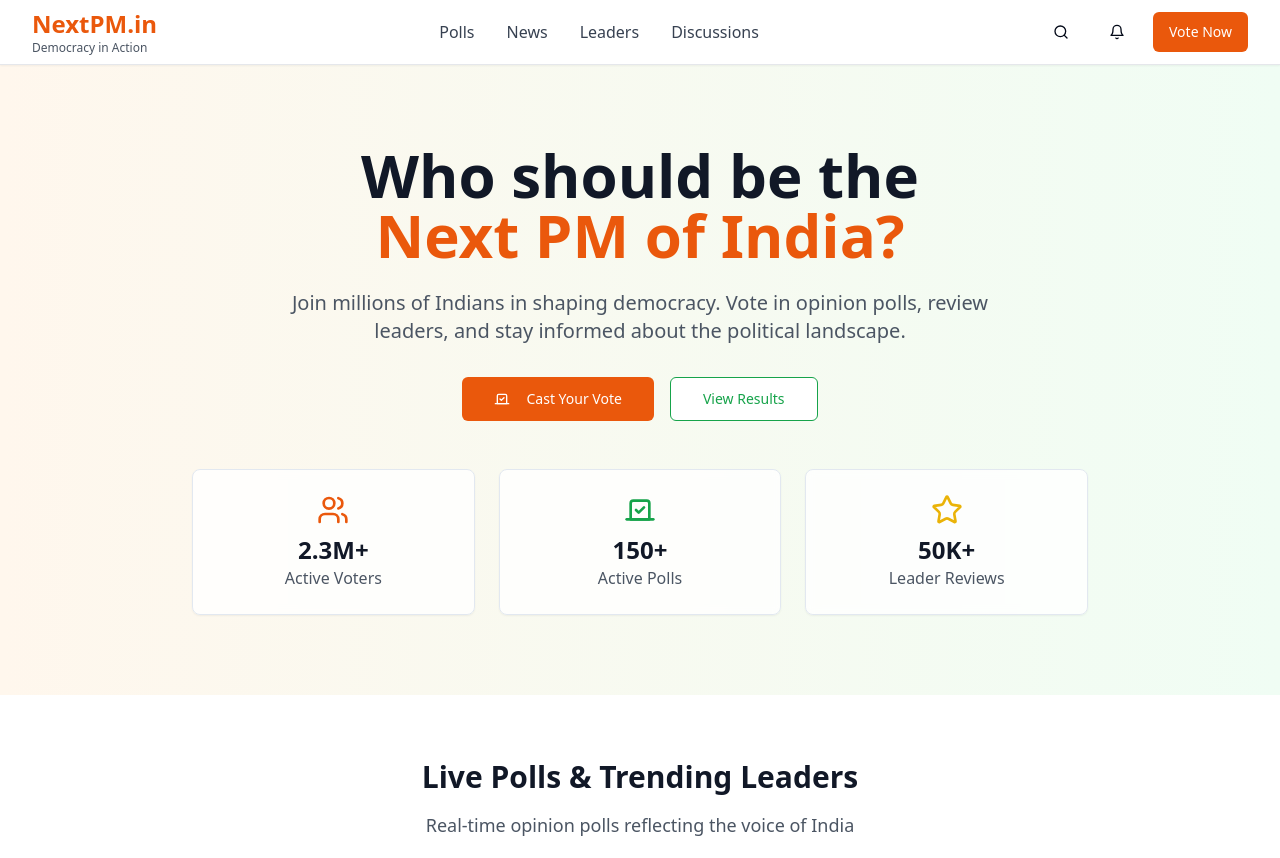
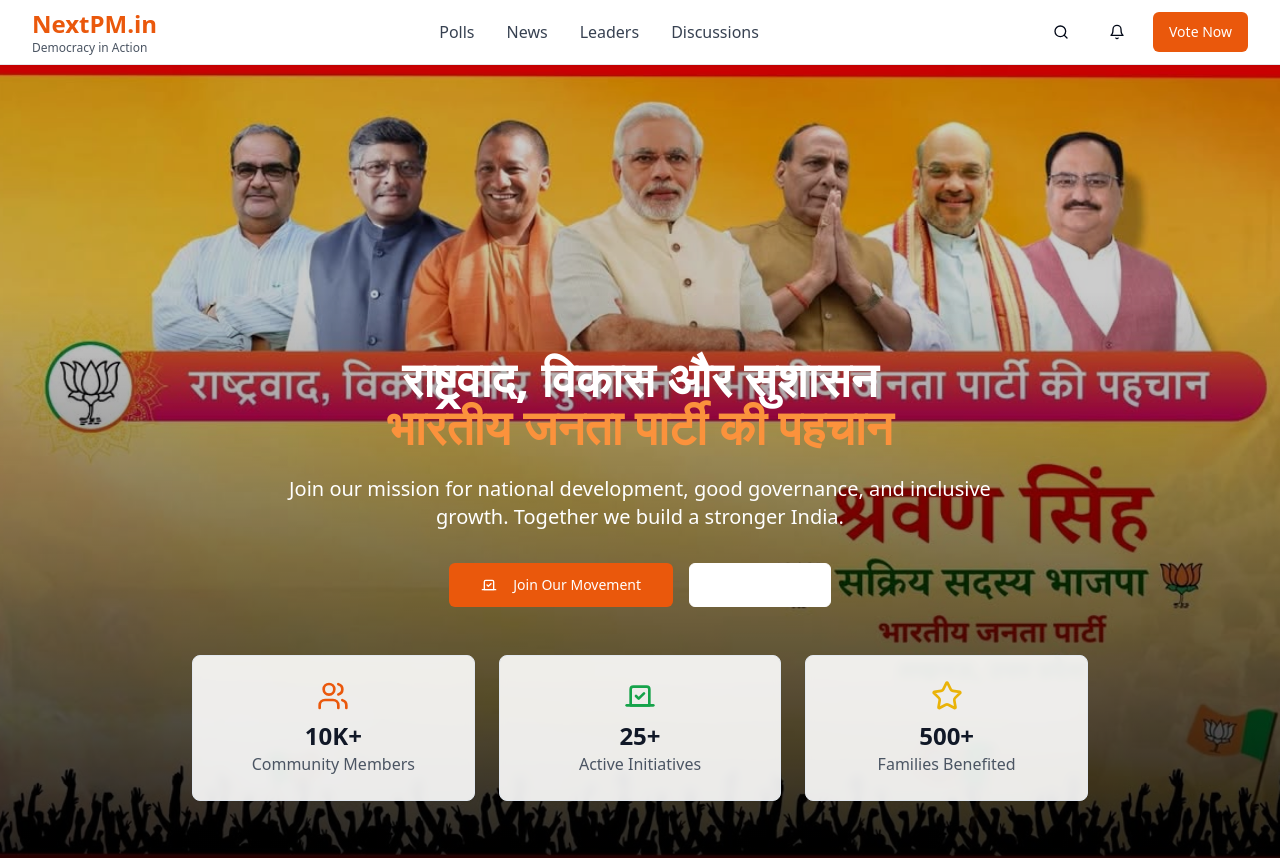
Before and after one commit to krishnasingh001/india-voices-now, a React (Vite) app: page / in a window 1280 px wide. Shown: the top 858 px of the page. Built offline with nearby package versions, Linux system fonts and the light colour scheme.

Commit message:
Update banner image
Use the provided image as the website's banner on the first page.

```diff
--- a/src/components/HeroBanner.tsx
+++ b/src/components/HeroBanner.tsx
@@ -5,53 +5,66 @@ import { Vote, Users, Star } from "lucide-react";
 
 export const HeroBanner = () => {
   return (
-    <section className="relative bg-gradient-to-r from-orange-50 to-green-50 py-20">
+    <section className="relative min-h-screen bg-gradient-to-r from-orange-50 to-green-50">
+      {/* Hero Banner Image */}
+      <div className="relative w-full h-screen">
+        <img
+          src="/lovable-uploads/6491487a-114a-4faa-b0a2-24f7e96fa054.png"
+          alt="Shravan Singh - BJP Leader Banner"
+          className="w-full h-full object-cover"
+        />
+        <div className="absolute inset-0 bg-black/20"></div>
+      </div>
+
+      {/* Content Overlay */}
+      <div className="absolute bottom-0 left-0 right-0 bg-gradient-to-t from-black/80 to-transparent py-16">
         <div className="max-w-7xl mx-auto px-4 sm:px-6 lg:px-8">
-        <div className="text-center">
-          <h1 className="text-4xl md:text-6xl font-bold text-gray-900 mb-6">
-            Who should be the
-            <span className="text-orange-600 block">Next PM of India?</span>
+          <div className="text-center text-white">
+            <h1 className="text-3xl md:text-5xl font-bold mb-6">
+              राष्ट्रवाद, विकास और सुशासन
+              <span className="text-orange-400 block">भारतीय जनता पार्टी की पहचान</span>
             </h1>
-          <p className="text-xl text-gray-600 mb-8 max-w-3xl mx-auto">
-            Join millions of Indians in shaping democracy. Vote in opinion polls,
-            review leaders, and stay informed about the political landscape.
+            <p className="text-xl mb-8 max-w-3xl mx-auto">
+              Join our mission for national development, good governance, and inclusive growth.
+              Together we build a stronger India.
             </p>
 
             <div className="flex flex-col sm:flex-row gap-4 justify-center mb-12">
               <Button size="lg" className="bg-orange-600 hover:bg-orange-700 text-white px-8 py-3">
                 <Vote className="mr-2 h-5 w-5" />
-              Cast Your Vote
+                Join Our Movement
               </Button>
-            <Button size="lg" variant="outline" className="border-green-600 text-green-600 hover:bg-green-50 px-8 py-3">
-              View Results
+              <Button size="lg" variant="outline" className="border-white text-white hover:bg-white/20 px-8 py-3">
+                Learn More
               </Button>
             </div>
 
             {/* Stats Cards */}
             <div className="grid grid-cols-1 md:grid-cols-3 gap-6 max-w-4xl mx-auto">
-            <Card className="p-6 bg-white/80 backdrop-blur-sm">
+              <Card className="p-6 bg-white/90 backdrop-blur-sm">
                 <div className="flex items-center justify-center mb-2">
                   <Users className="h-8 w-8 text-orange-600" />
                 </div>
-              <div className="text-2xl font-bold text-gray-900">2.3M+</div>
-              <div className="text-gray-600">Active Voters</div>
+                <div className="text-2xl font-bold text-gray-900">10K+</div>
+                <div className="text-gray-600">Community Members</div>
               </Card>
 
-            <Card className="p-6 bg-white/80 backdrop-blur-sm">
+              <Card className="p-6 bg-white/90 backdrop-blur-sm">
                 <div className="flex items-center justify-center mb-2">
                   <Vote className="h-8 w-8 text-green-600" />
                 </div>
-              <div className="text-2xl font-bold text-gray-900">150+</div>
-              <div className="text-gray-600">Active Polls</div>
+                <div className="text-2xl font-bold text-gray-900">25+</div>
+                <div className="text-gray-600">Active Initiatives</div>
               </Card>
 
-            <Card className="p-6 bg-white/80 backdrop-blur-sm">
+              <Card className="p-6 bg-white/90 backdrop-blur-sm">
                 <div className="flex items-center justify-center mb-2">
                   <Star className="h-8 w-8 text-yellow-500" />
                 </div>
-              <div className="text-2xl font-bold text-gray-900">50K+</div>
-              <div className="text-gray-600">Leader Reviews</div>
+                <div className="text-2xl font-bold text-gray-900">500+</div>
+                <div className="text-gray-600">Families Benefited</div>
               </Card>
+            </div>
           </div>
         </div>
       </div>
```
Also changed, not shown: public/lovable-uploads/6491487a-114a-4faa-b0a2-24f7e96fa054.png (added). Lines whose indentation alone changed are shown as unchanged.
